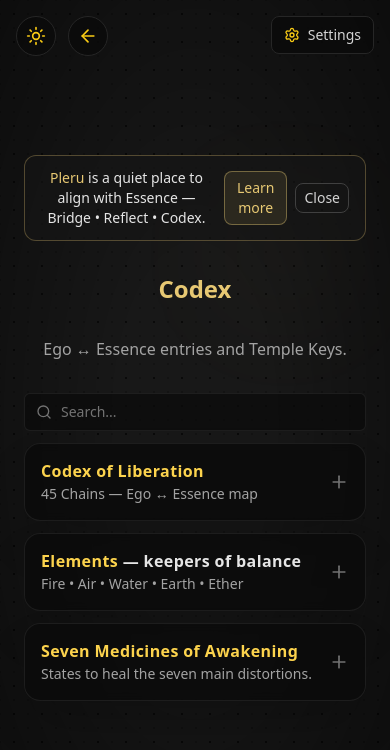
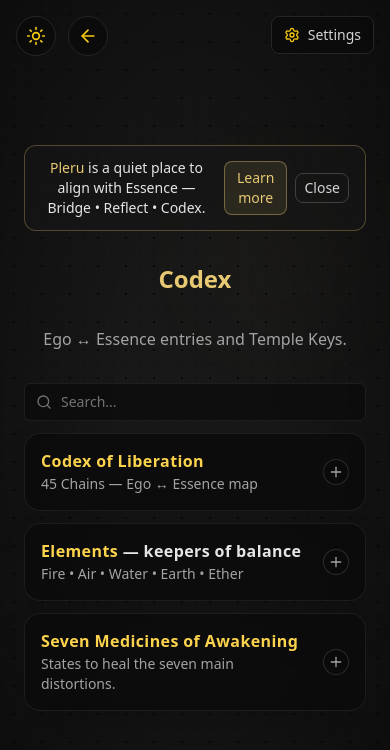
Before and after one commit to TempleOT/Pleru, a Next.js app: page /codex in a window 390 px wide. Shown: the top 750 px of the page. Built offline with nearby package versions, Linux system fonts and the light colour scheme.

Commit message:
Update page.tsx
Update

```diff
--- a/app/codex/page.tsx
+++ b/app/codex/page.tsx
@@ -572,7 +572,9 @@ const ELEMENTS = [
   },
 ] as const;
 
-// UI shells
+// ───────────────────────────────────────────────────────────────
+// Animated section shell
+// ───────────────────────────────────────────────────────────────
 const SectionShell: React.FC<{
   title: React.ReactNode;
   subtitle?: React.ReactNode;
@@ -580,27 +582,52 @@ const SectionShell: React.FC<{
   open: boolean;
   onToggle: () => void;
 }> = ({ title, subtitle, children, open, onToggle }) => {
+  // we use a big maxHeight to let large codex tiers expand
+  const MAX_HEIGHT = "3800px";
+
   return (
-    <section className="rounded-2xl border border-neutral-800/70 bg-neutral-950/80 backdrop-blur-sm shadow-2xl transition-colors">
+    <section
+      className={[
+        "rounded-2xl border bg-neutral-950/80 backdrop-blur-sm shadow-2xl transition-colors duration-200",
+        open ? "border-amber-400/35" : "border-neutral-800/70",
+      ].join(" ")}
+    >
       <button
         onClick={onToggle}
-        className="w-full flex items-center justify-between gap-4 px-4 sm:px-5 py-4 hover:border-neutral-700/70"
+        className="w-full flex items-center justify-between gap-4 px-4 sm:px-5 py-4"
       >
         <div className="flex-1 flex flex-col text-left leading-snug max-w-[92%]">
           <div className="text-amber-300 font-semibold tracking-wide">{title}</div>
           {subtitle ? <div className="mt-0.5 text-sm text-neutral-400">{subtitle}</div> : null}
         </div>
-        <div className="shrink-0 text-neutral-500">
-          {open ? <Minus className="h-5 w-5" /> : <Plus className="h-5 w-5" />}
+        <div
+          className={[
+            "shrink-0 text-neutral-400 rounded-full border border-neutral-700/60 bg-neutral-950/40 p-1 transition-transform duration-200",
+            open ? "rotate-90" : "",
+          ].join(" ")}
+        >
+          {open ? <Minus className="h-4 w-4" /> : <Plus className="h-4 w-4" />}
         </div>
       </button>
+
+      {/* collapsible body */}
       <div
+        style={{
+          maxHeight: open ? MAX_HEIGHT : "0px",
+        }}
         className={[
-          "grid transition-all duration-200",
-          open ? "opacity-100 translate-y-0" : "opacity-0 -translate-y-1 hidden",
+          "overflow-hidden transition-[max-height] duration-300 ease-out",
+          open ? "opacity-100" : "opacity-0",
         ].join(" ")}
       >
-        <div className="px-4 sm:px-5 pb-5 pt-0">{children}</div>
+        <div
+          className={[
+            "px-4 sm:px-5 pb-5 pt-0 transition-all duration-200",
+            open ? "translate-y-0" : "-translate-y-1",
+          ].join(" ")}
+        >
+          {children}
+        </div>
       </div>
     </section>
   );
```
